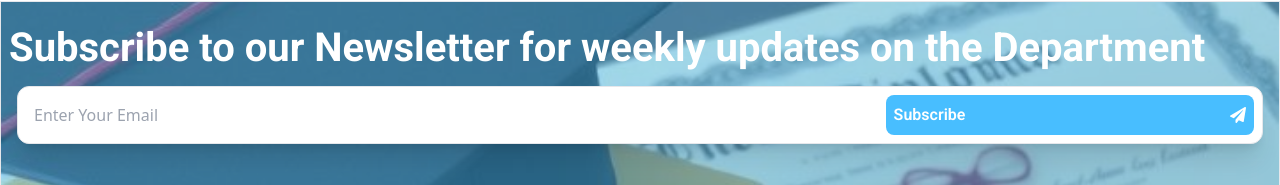
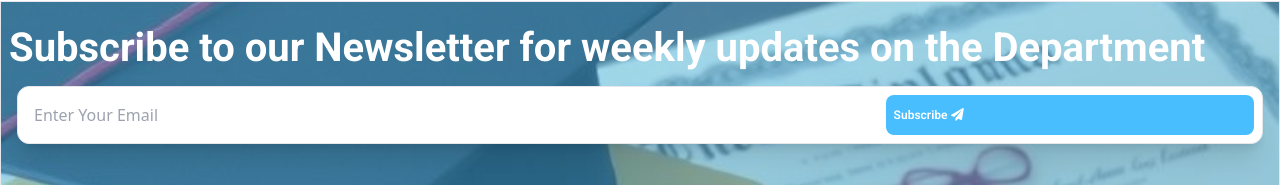
Before and after one commit to IZU29/departmental, a React (Vite) app: page / in a window 1280 px wide. Shown: the part 3199-3384 px from the top of the page. Built offline with nearby package versions, Linux system fonts and the light colour scheme.

Commit message:
Chanes have been made

```diff
--- a/src/App.jsx
+++ b/src/App.jsx
@@ -153,7 +153,7 @@ function App() {
         <h4 className="text-[2.5rem] text-white font-bold font-roboto my-2">Subscribe to our Newsletter for weekly updates on the Department</h4>
         <div className="border p-2 m-2 bg-white rounded-xl shadow-xl flex justify-between">
           <input type="text" className="w-[68%] p-2 outline-none " placeholder='Enter Your Email'/>
-          <button className=" bg-[#48BEFF] w-[30%] items-center justify-between p-2 flex rounded-lg text-white font-semibold font-roboto ">Subscribe <FaPaperPlane /></button>
+          <button className=" bg-[#48BEFF] w-[30%] items-center  p-2 flex rounded-lg text-[0.75rem] text-white font-semibold font-roboto ">Subscribe <FaPaperPlane className='mx-1 text-[0.8rem]' /></button>
         </div>
       </div>
       </section>
```
